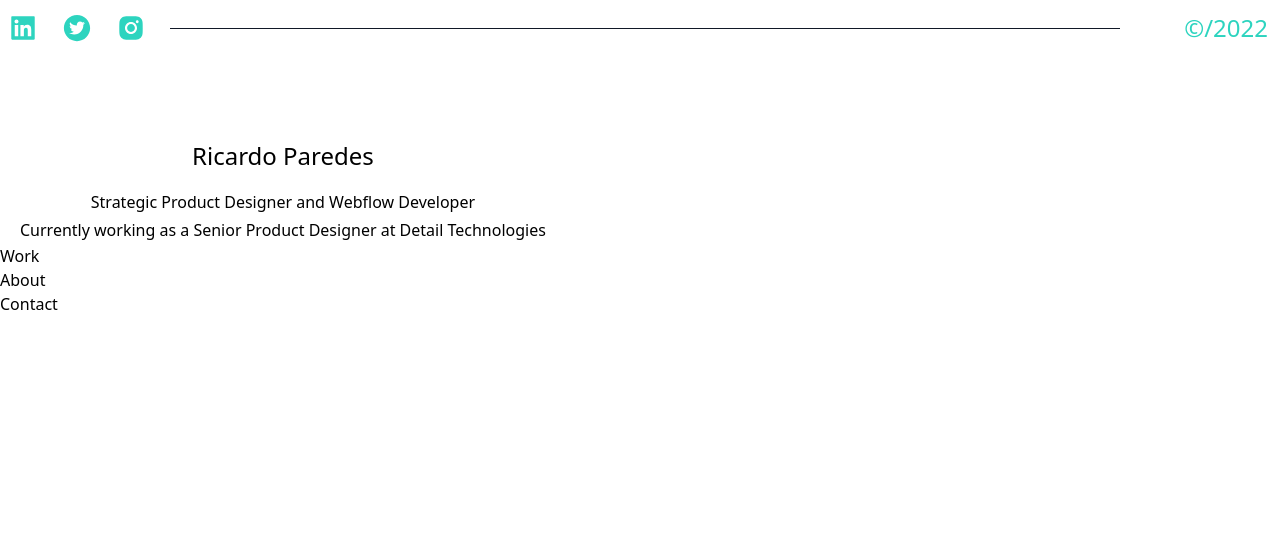
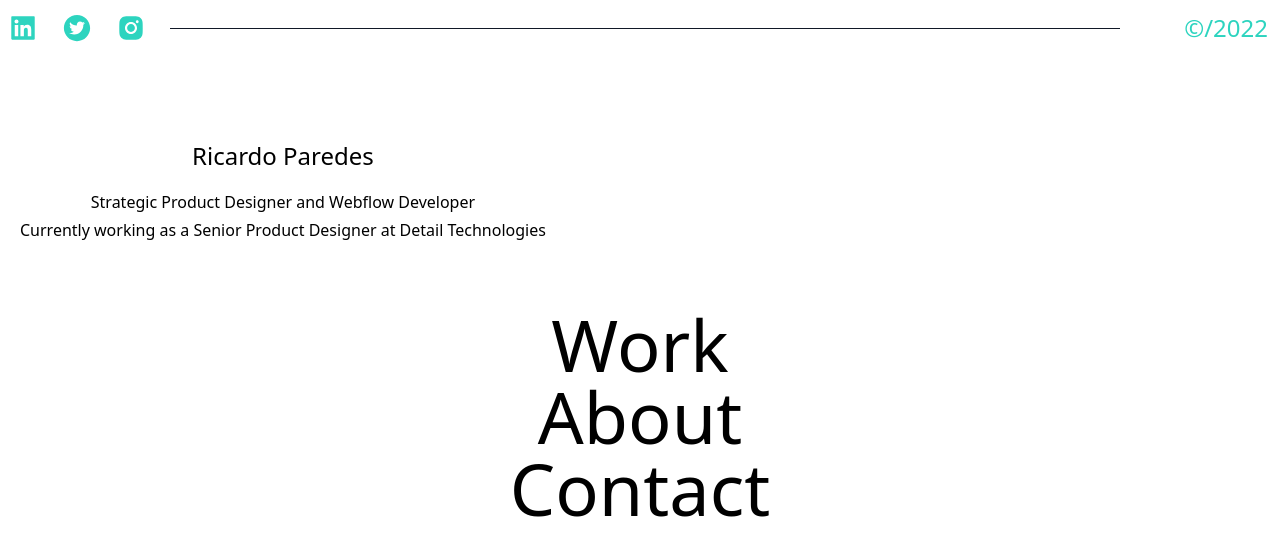
Before and after one commit to Rickypg711/port, a Next.js app: page / in a window 1280 px wide. Shown: the top 556 px of the page. Built offline with nearby package versions, Linux system fonts and the light colour scheme.

Commit message:
big menu

```diff
--- a/src/app/page.tsx
+++ b/src/app/page.tsx
@@ -7,7 +7,6 @@ export default function Home() {
       <Navbar />
       {/*  */}
       <section className="topHero flex  pt-24 leading-7 px-5 text-center">
-
         <div className="content content-main">
           <div className="header-mask">
             <h1 className="header-my-name text-2xl pb-4 ">Ricardo Paredes</h1>
@@ -28,29 +27,43 @@ export default function Home() {
             </p>
           </div>
         </div>
+      </section>
 
-      </section>
       {/*  */}
-      <section className="bottom">
-      <div className="section-right">
+      <section className="bottom pt-16 ">
+        <div className="section-right text-center">
           <div className="nav">
+            {/* work */}
             <div className="nav-item">
-          <a href="/work" className="nav-link" data-w-id="85d26124-a07a-0189-15d9-074cdc5da320">Work</a>
-          <div className="nav-underline" data-w-id="0c6f66a3-df45-8c28-3b45-4cb00dc90a70"></div>
+              <Link
+              href="/work"
+              className="nav-link text-7xl">
+                Work
+              </Link>
             </div>
+
+            {/* aboiut */}
             <div className="nav-item">
-          <a href="/about" className="nav-link" data-w-id="462a282a-3c93-b2c2-4bc4-1c45b323fa3f">About</a>
-          <div className="nav-underline" data-w-id="0ee3525f-5420-fd26-63a6-43019d96aacd"></div>
+              <Link
+              href="/about"
+              className="nav-link text-7xl">
+                About
+              </Link>
             </div>
+
+            {/* contact */}
             <div className="nav-item">
-          <a href="/contact" className="nav-link" data-w-id="3006e0ba-b29c-1f44-16fa-9f2df904cb4d">Contact</a>
-          <div className="nav-underline" data-w-id="1f20fda9-810a-dac8-bc48-c04ef1ba5f25"></div>
+              <Link
+              href="/contact"
+              className="nav-link text-7xl">
+                Contact
+              </Link>
+            </div>
+
+
           </div>
         </div>
-    </div>
-
       </section>
-
     </div>
   );
 }
```
Lines whose indentation alone changed are shown as unchanged.
